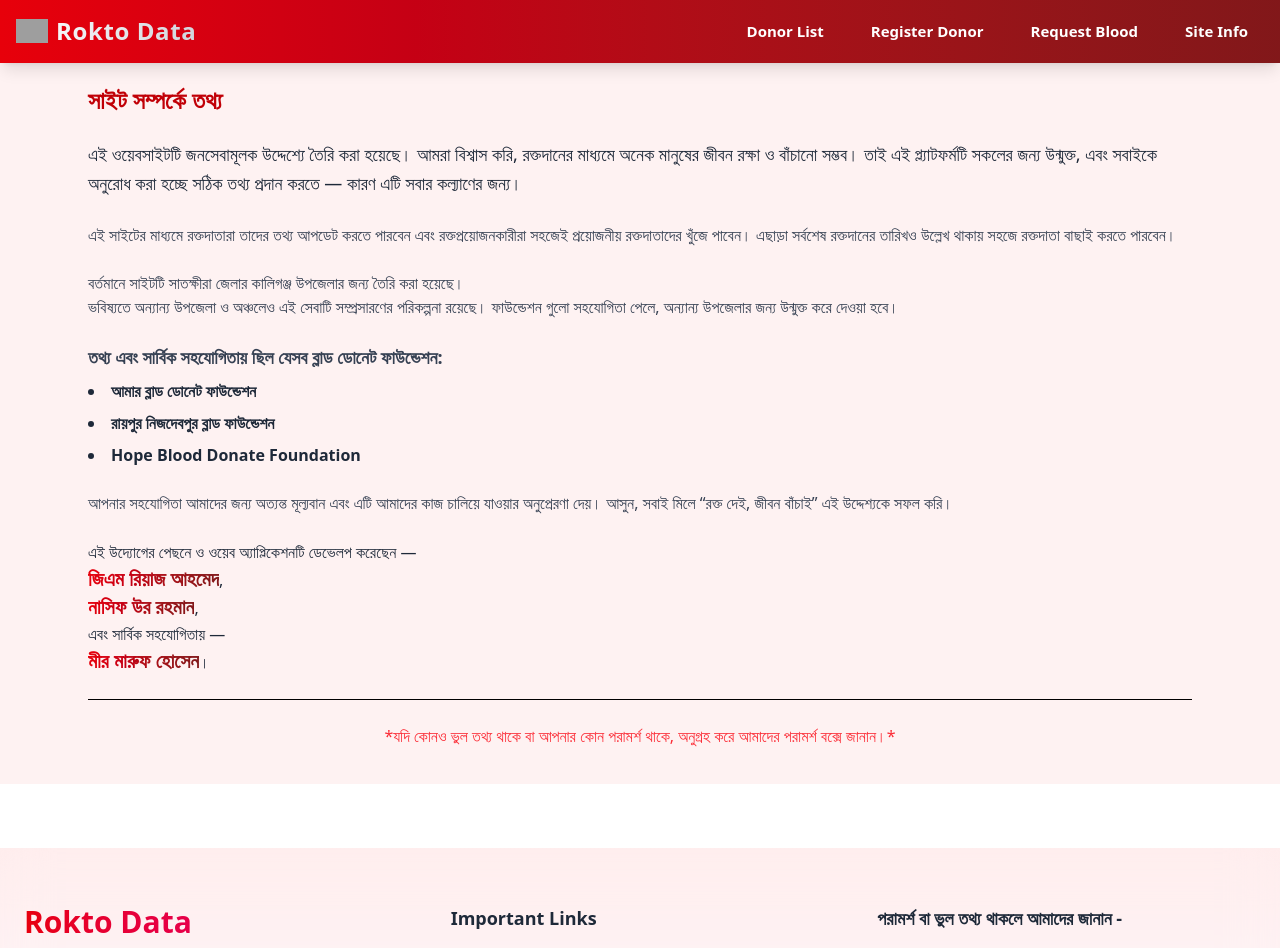
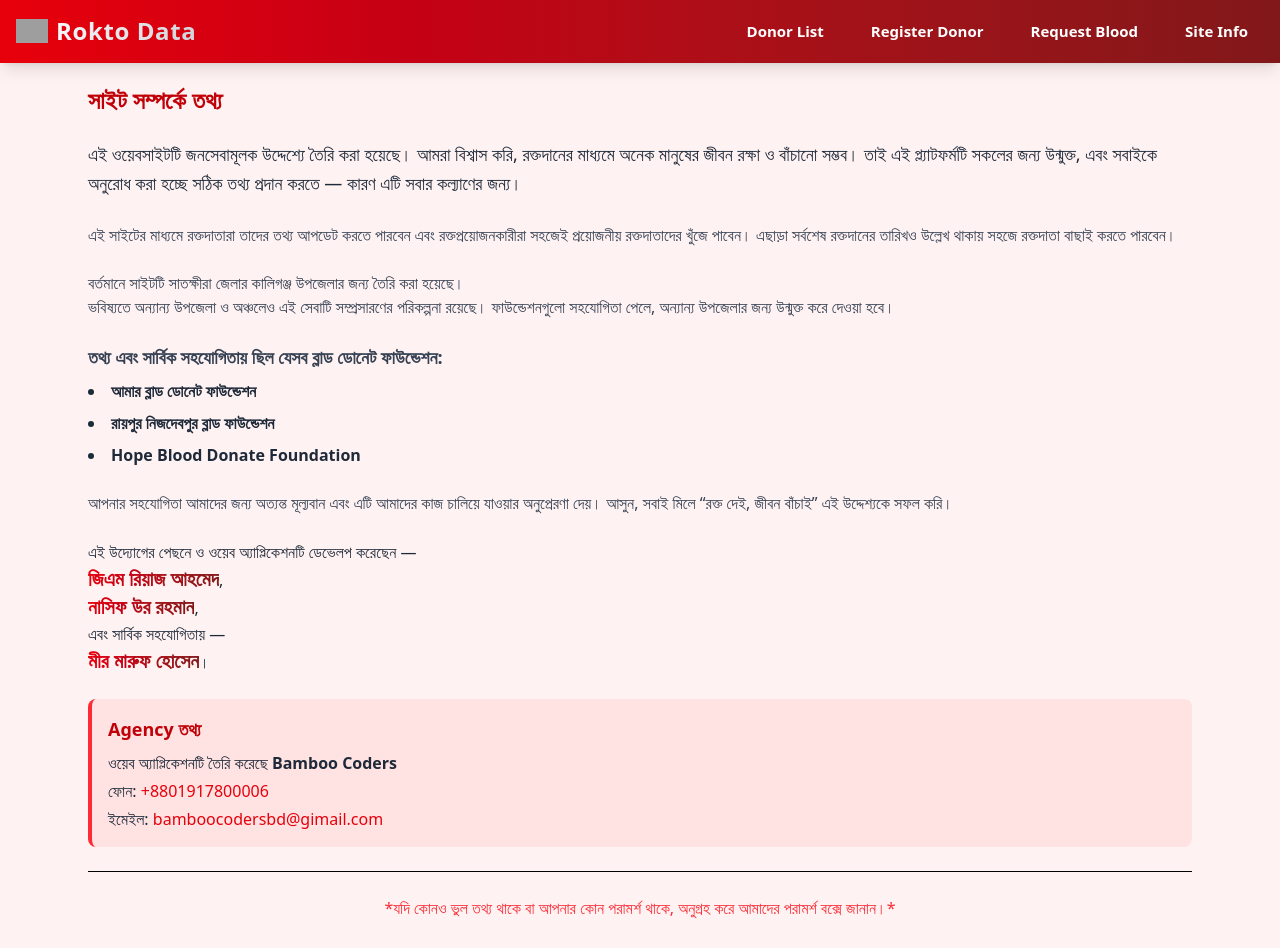
Before and after one commit to gmreazahmed/blood-donors-list, a React (Vite) app: page /siteinfo in a window 1280 px wide. Shown: the top 948 px of the page. Built offline with nearby package versions, Linux system fonts and the light colour scheme; grey boxes are pictures that could not be loaded.

Commit message:
addbamboocoders

```diff
--- a/src/pages/SiteInfo.tsx
+++ b/src/pages/SiteInfo.tsx
@@ -18,7 +18,7 @@ export default function SiteInfo() {
         <p className="text-gray-700 text-base mb-6">
           বর্তমানে সাইটটি সাতক্ষীরা জেলার কালিগঞ্জ উপজেলার জন্য তৈরি করা হয়েছে। <br />
           ভবিষ্যতে অন্যান্য উপজেলা ও অঞ্চলেও এই সেবাটি সম্প্রসারণের পরিকল্পনা রয়েছে।
-          ফাউন্ডেশন গুলো সহযোগিতা পেলে, অন্যান্য উপজেলার জন্য উন্মুক্ত করে দেওয়া হবে।
+          ফাউন্ডেশনগুলো সহযোগিতা পেলে, অন্যান্য উপজেলার জন্য উন্মুক্ত করে দেওয়া হবে।
         </p>
 
         <p className="text-gray-700 text-lg font-semibold mb-2">
@@ -37,21 +37,36 @@ export default function SiteInfo() {
 
         <p className="text-gray-800 text-base leading-relaxed mb-6">
           এই উদ্যোগের পেছনে ও ওয়েব অ্যাপ্লিকেশনটি ডেভেলপ করেছেন — <br />
-          <span className="text-xl font-extrabold  bg-gradient-to-r from-red-600 to-red-900 bg-clip-text text-transparent hover:text-red-800">
-            <a href="https://www.facebook.com/gmreazahmed">জিএম রিয়াজ আহমেদ</a></span>, <br />
-          <span className="text-xl font-extrabold  bg-gradient-to-r from-red-600 to-red-900 bg-clip-text text-transparent hover:text-red-800">
-            <a href="https://www.facebook.com/nasif.rahman.980">নাসিফ উর রহমান</a></span>, <br />
+          <span className="text-xl font-extrabold bg-gradient-to-r from-red-600 to-red-900 bg-clip-text text-transparent hover:text-red-800">
+            <a href="https://www.facebook.com/gmreazahmed">জিএম রিয়াজ আহমেদ</a>
+          </span>, <br />
+          <span className="text-xl font-extrabold bg-gradient-to-r from-red-600 to-red-900 bg-clip-text text-transparent hover:text-red-800">
+            <a href="https://www.facebook.com/nasif.rahman.980">নাসিফ উর রহমান</a>
+          </span>, <br />
           এবং সার্বিক সহযোগিতায় — <br />
-          <span className="text-xl font-extrabold  bg-gradient-to-r from-red-600 to-red-900 bg-clip-text text-transparent hover:text-red-800">
-            <a href="https://www.facebook.com/MirMaruf360">মীর মারুফ হোসেন</a></span>।
+          <span className="text-xl font-extrabold bg-gradient-to-r from-red-600 to-red-900 bg-clip-text text-transparent hover:text-red-800">
+            <a href="https://www.facebook.com/MirMaruf360">মীর মারুফ হোসেন</a>
+          </span>।
         </p>
 
+        {/* Bamboo Coders Agency Info */}
+        <div className="bg-red-100 border-l-4 border-red-500 p-4 rounded-lg mb-6">
+          <h2 className="text-red-700 text-lg font-semibold mb-2">Agency তথ্য</h2>
+          <p className="text-gray-800 text-base mb-1">
+            ওয়েব অ্যাপ্লিকেশনটি তৈরি করেছে <span className="font-semibold">Bamboo Coders</span>
+          </p>
+          <p className="text-gray-800 text-base mb-1">
+            ফোন: <a href="tel:+8801917800006" className="text-red-600 font-medium hover:underline">+8801917800006</a>
+          </p>
+          <p className="text-gray-800 text-base">
+            ইমেইল: <a href="mailto:bamboocodersbd@gimail.com" className="text-red-600 font-medium hover:underline">bamboocodersbd@gimail.com</a>
+          </p>
+        </div>
 
         <div className="border-t pt-6 mt-6 items-center text-center">
           <p className="text-red-500 text-base mb-3">
             *যদি কোনও ভুল তথ্য থাকে বা আপনার কোন পরামর্শ থাকে, অনুগ্রহ করে আমাদের পরামর্শ বক্সে জানান।*
           </p>
-
         </div>
       </div>
     </section>
```
